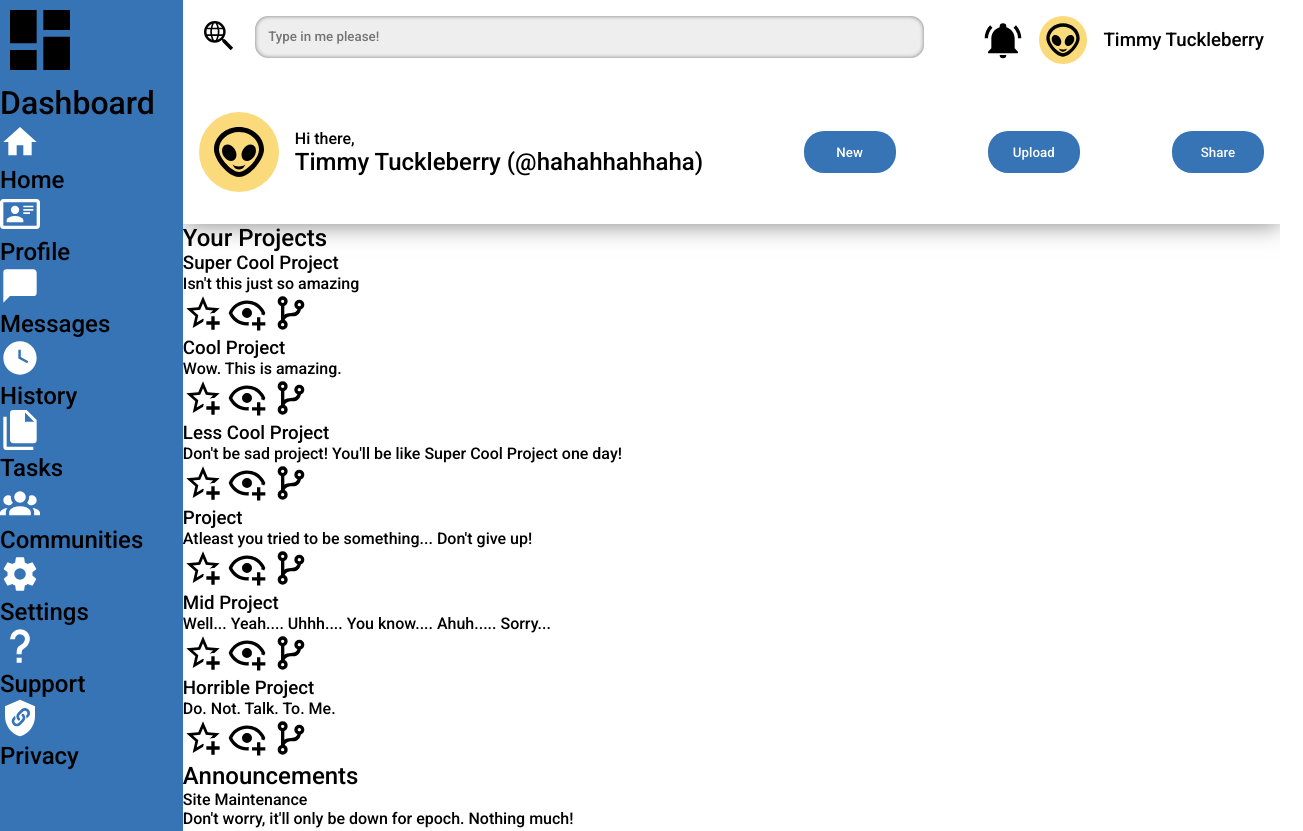
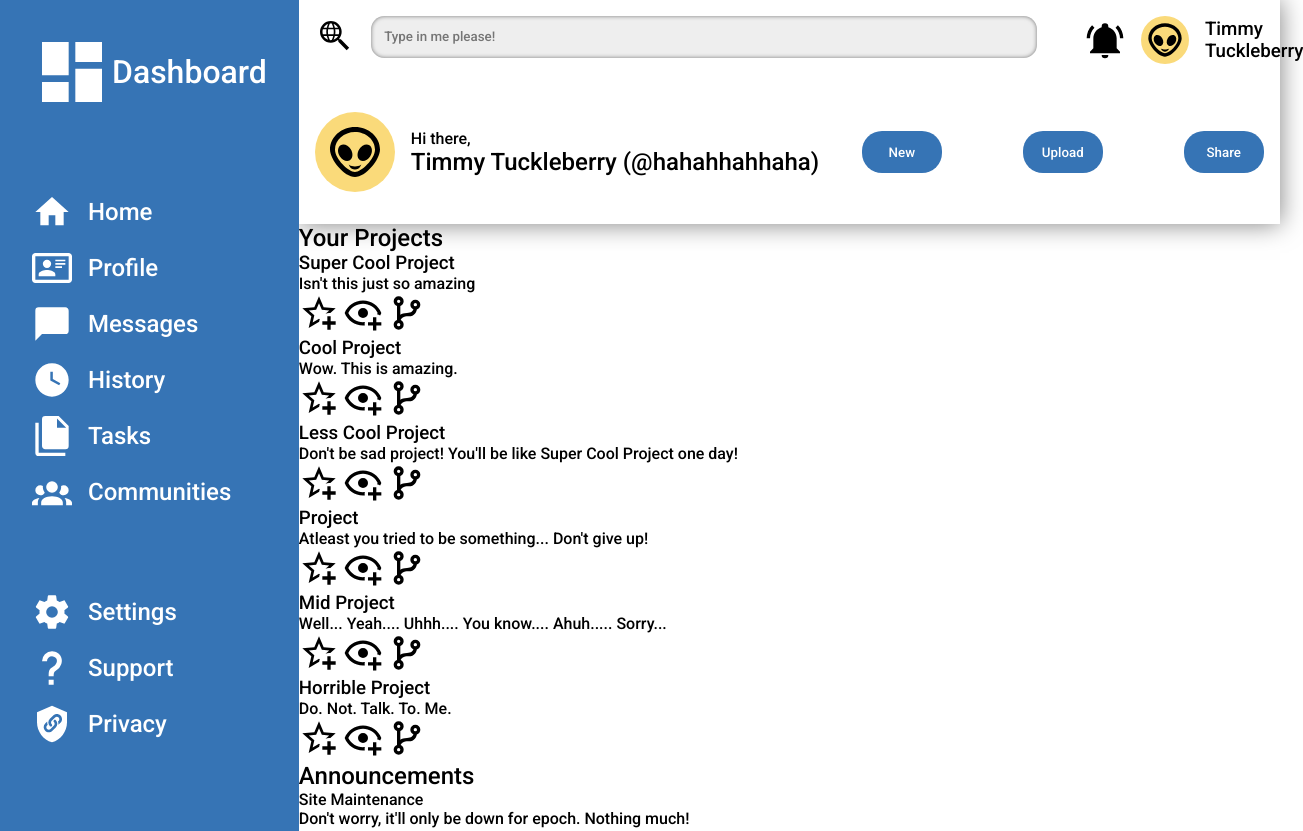
Before and after one commit to jmagali/odin-dashboard, a plain HTML site: page index.html in a window 1280 px wide. Shown: the top 831 px of the page, 1303 px wide, since content can reach past the window. Drawn offline with Linux system fonts and the light colour scheme.

Commit message:
Style sidebar links

```diff
--- a/styles.css
+++ b/styles.css
@@ -140,6 +140,35 @@ input {
     width: 9.2em;
 }
 
+/* SIDEBAR */
+
+.sidebar {
+    display: flex;
+    flex-direction: column;
+    padding: 2em;
+    gap: 5em;
+
+    color: var(--filler);
+}
+
+.title-container {
+    display: flex;
+    justify-content: center;
+    align-items: center;
+}
+
+.link-container {
+    display: flex;
+    flex-direction: column;
+    gap: 1em;
+}
+
+.link-sub-container {
+    display: flex;
+    justify-content: start;
+    gap: 1em;
+    align-items: center;
+}
 
 /* IMAGES */
 
@@ -158,7 +187,8 @@ input {
     width: 2.6em;
 }
 
-.sidebar .icon {
+.sidebar .icon,
+.title-container img {
     filter: invert(100%) sepia(0%) saturate(0%) hue-rotate(0deg) brightness(200%);
 }
 
```
